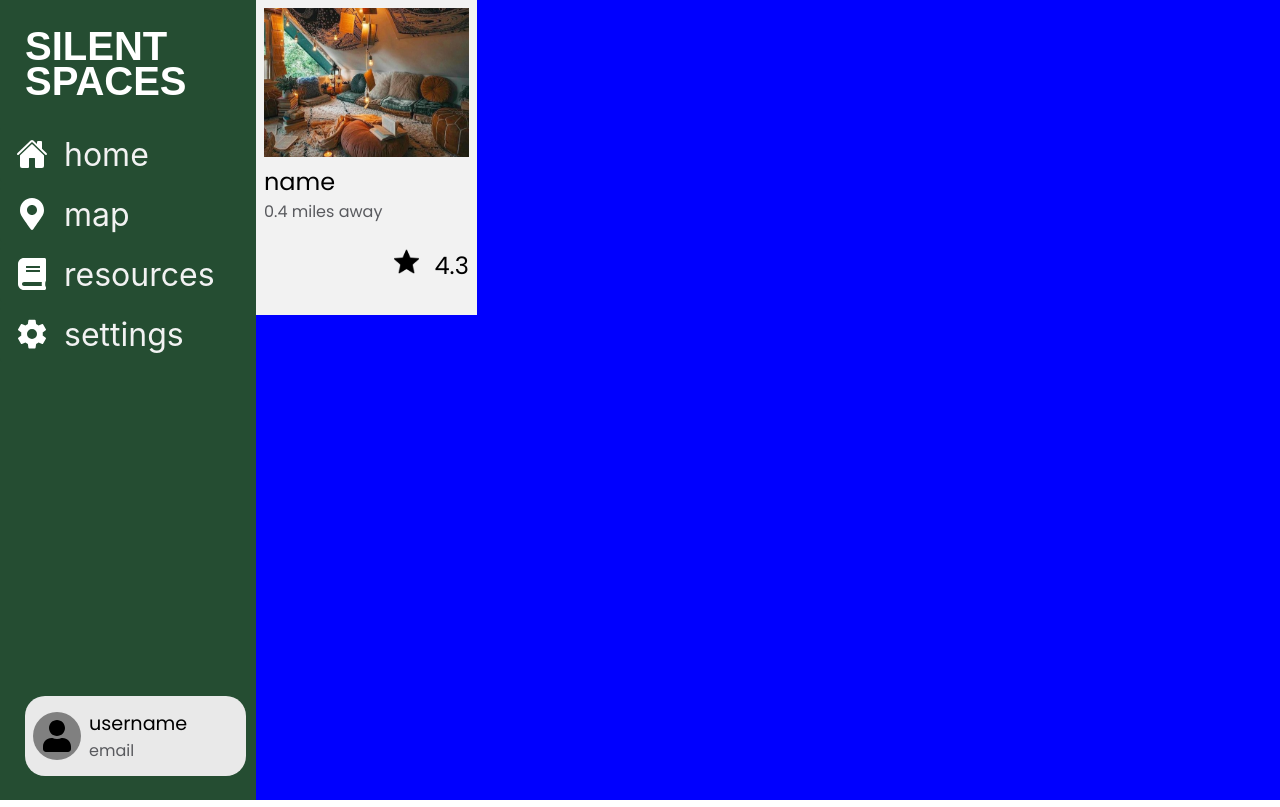
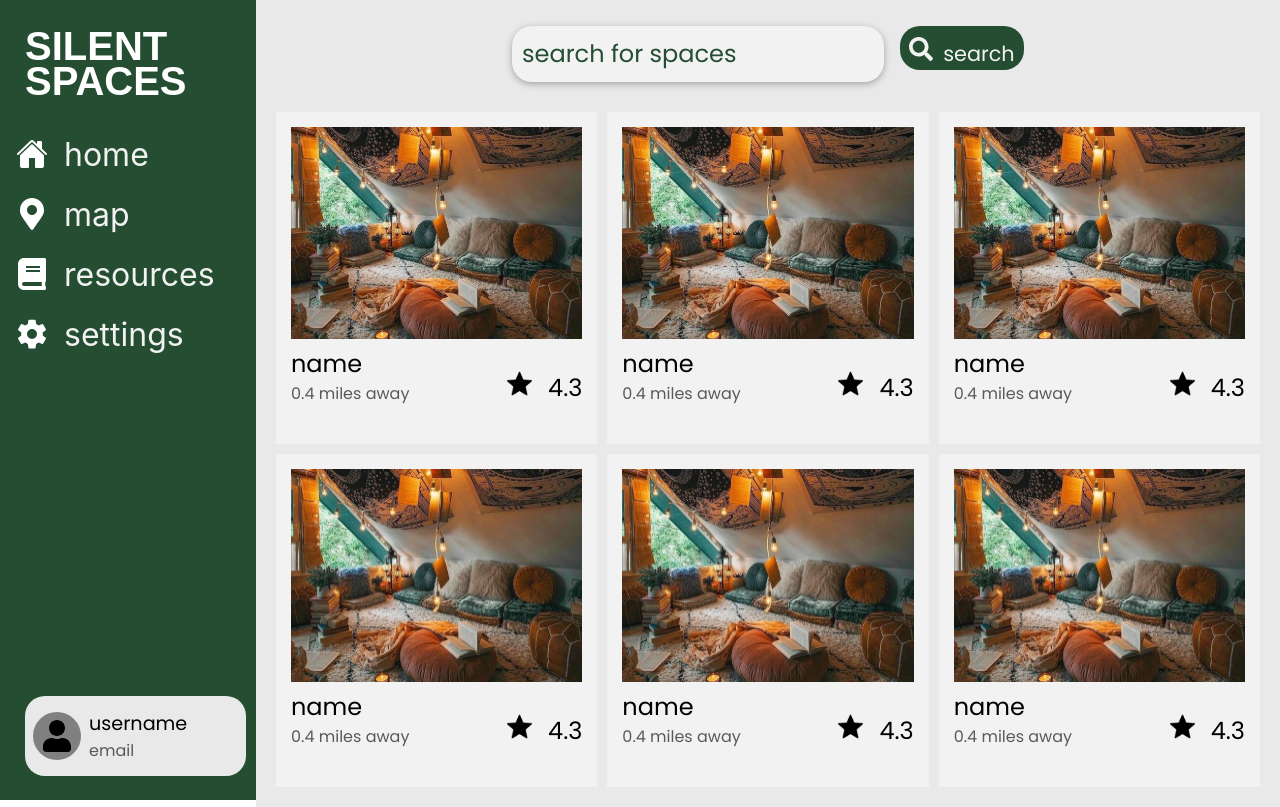
Before and after one commit to Olympicene/Silent-Spaces, a React (Create React App) app in the folder Coding Project/client/: page /menu in a window 1280 px wide. Built offline with nearby package versions, Linux system fonts and the light colour scheme; no server answers.

Commit message:
testing menu page layout

```diff
--- /dev/null
+++ b/Coding Project/client/src/components/InputBox/InputBox.css
@@ -0,0 +1,14 @@
+.standard-input-box > input {
+    margin : 0 auto;
+    margin-bottom: 1rem;
+    width: 24rem;
+    height: 3rem;
+    font-size: 1.5rem;
+    font-family: 'poppins', sans-serif;
+    opacity: 0.7;
+    padding: 0.5rem;
+  }
+
+  .standard-input-box > input::placeholder {
+    color: #254D32;
+  }
--- a/Coding Project/client/src/components/InputBox/InputBox.js
+++ b/Coding Project/client/src/components/InputBox/InputBox.js
@@ -1,4 +1,5 @@
 import React from "react";
+import './InputBox.css';
 
 const InputBox = ({features, change, style}) => {
     return (
--- a/Coding Project/client/src/components/SearchBar/Searchbar.css
+++ b/Coding Project/client/src/components/SearchBar/Searchbar.css
@@ -13,7 +13,7 @@
     height : 75%;
     border-radius: 20px;
     background-color: #254D32;
-    font-size: 1.5rem;
+    font-size: 1.3rem;
     color: #F2F2F2;
     text-align: center;
     font-family: 'poppins', sans-serif;
--- /dev/null
+++ b/Coding Project/client/src/components/SpaceTile/SpaceTile.css
@@ -0,0 +1,11 @@
+.space-tile {
+    background: #F2F2F2;
+    overflow: hidden;
+    font-family: 'poppins', sans-serif;
+    padding: 15px;
+  }
+
+  .tile-rating {
+    display: inline-block;
+    margin-left: 1rem;
+  }
--- a/Coding Project/client/src/components/SpaceTile/SpaceTile.js
+++ b/Coding Project/client/src/components/SpaceTile/SpaceTile.js
@@ -1,6 +1,7 @@
 import React from "react";
 import studySpace from "../../assets/studyspace.svg";
 import star from "../../assets/blackstar.svg";
+import './SpaceTile.css';
 
 const SpaceTile = ({details}) => {
     return (
--- a/Coding Project/client/src/views/Home/HomePage.css
+++ b/Coding Project/client/src/views/Home/HomePage.css
@@ -1,14 +1,22 @@
 .menu-page {
-    background-color: #E9E9E9;
     height: 100vh;
     width: 100vw;
     display: flex;
+    background-color: red;
+}
+
+.right-side-menu {
+    width: 100%;
+    height: 100%;
+    background-color: #E9E9E9;
 }
 
 .spacetiles-container {
-    width: 100%;
-    height: 100%;
-    background-color: blue;
+    padding: 20px;
+    display: grid;
+    grid-template-columns: auto auto auto;
+    background-color: #E9E9E9;
+    grid-gap: 10px;
 }
 
 /* menu page styles */
--- a/Coding Project/client/src/views/Home/HomePage.js
+++ b/Coding Project/client/src/views/Home/HomePage.js
@@ -79,9 +79,16 @@ const MenuPage = () => {
         //     </div>
         <div className='menu-page'>
           <NavBar/>
-          {/* <Searchbar/> */}
-          <div className='spacetiles-container'>
-            <SpaceTile details={{name:"name", miles:"0.4", rating:"4.3"}} />
+          <div className='right-side-menu'>
+            <Searchbar/>
+            <div className='spacetiles-container'>
+              <SpaceTile details={{name:"name", miles:"0.4", rating:"4.3"}} />
+              <SpaceTile details={{name:"name", miles:"0.4", rating:"4.3"}} />
+              <SpaceTile details={{name:"name", miles:"0.4", rating:"4.3"}} />
+              <SpaceTile details={{name:"name", miles:"0.4", rating:"4.3"}} />
+              <SpaceTile details={{name:"name", miles:"0.4", rating:"4.3"}} />
+              <SpaceTile details={{name:"name", miles:"0.4", rating:"4.3"}} />
+            </div>
           </div>
         </div>
 
--- a/Coding Project/client/src/views/Login/Login.css
+++ b/Coding Project/client/src/views/Login/Login.css
@@ -74,36 +74,7 @@
       outline: none;
   }
 
-
-.standard-input-box > input {
-    margin : 0 auto;
-    margin-bottom: 1rem;
-    width: 24rem;
-    height: 3rem;
-    font-size: 1.5rem;
-    font-family: 'poppins', sans-serif;
-    opacity: 0.7;
-    padding: 0.5rem;
-  }
-
-  .standard-input-box > input::placeholder {
-    color: #254D32;
-  }
-
   .side-by-side {
     display: flex;
     justify-content: space-between;
   }
-
-  .space-tile {
-    width: 20%;
-    background: #F2F2F2;
-    overflow: hidden;
-    font-family: 'poppins', sans-serif;
-    padding: 8px;
-  }
-
-  .tile-rating {
-    display: inline-block;
-    margin-left: 1rem;
-  }
```
